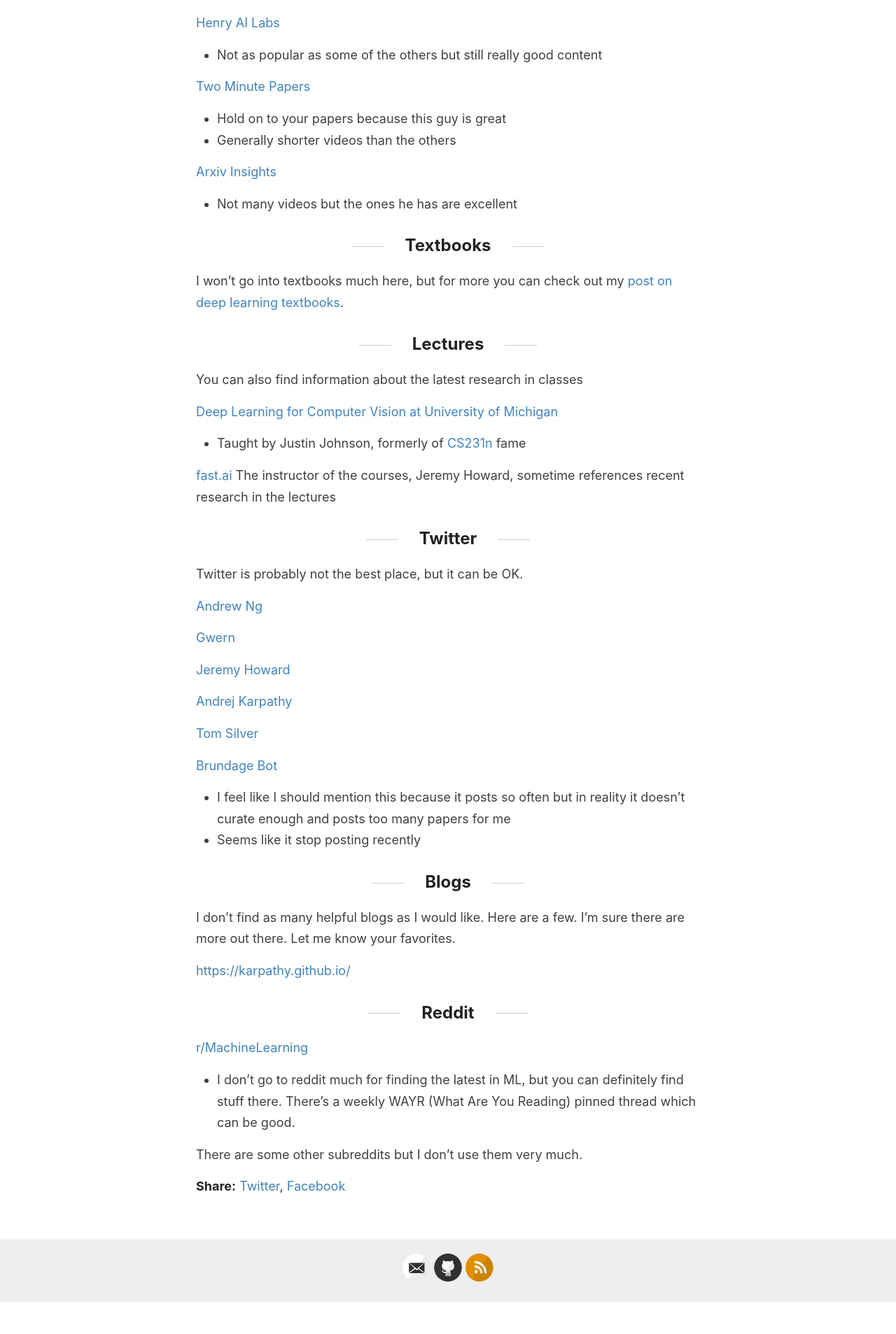
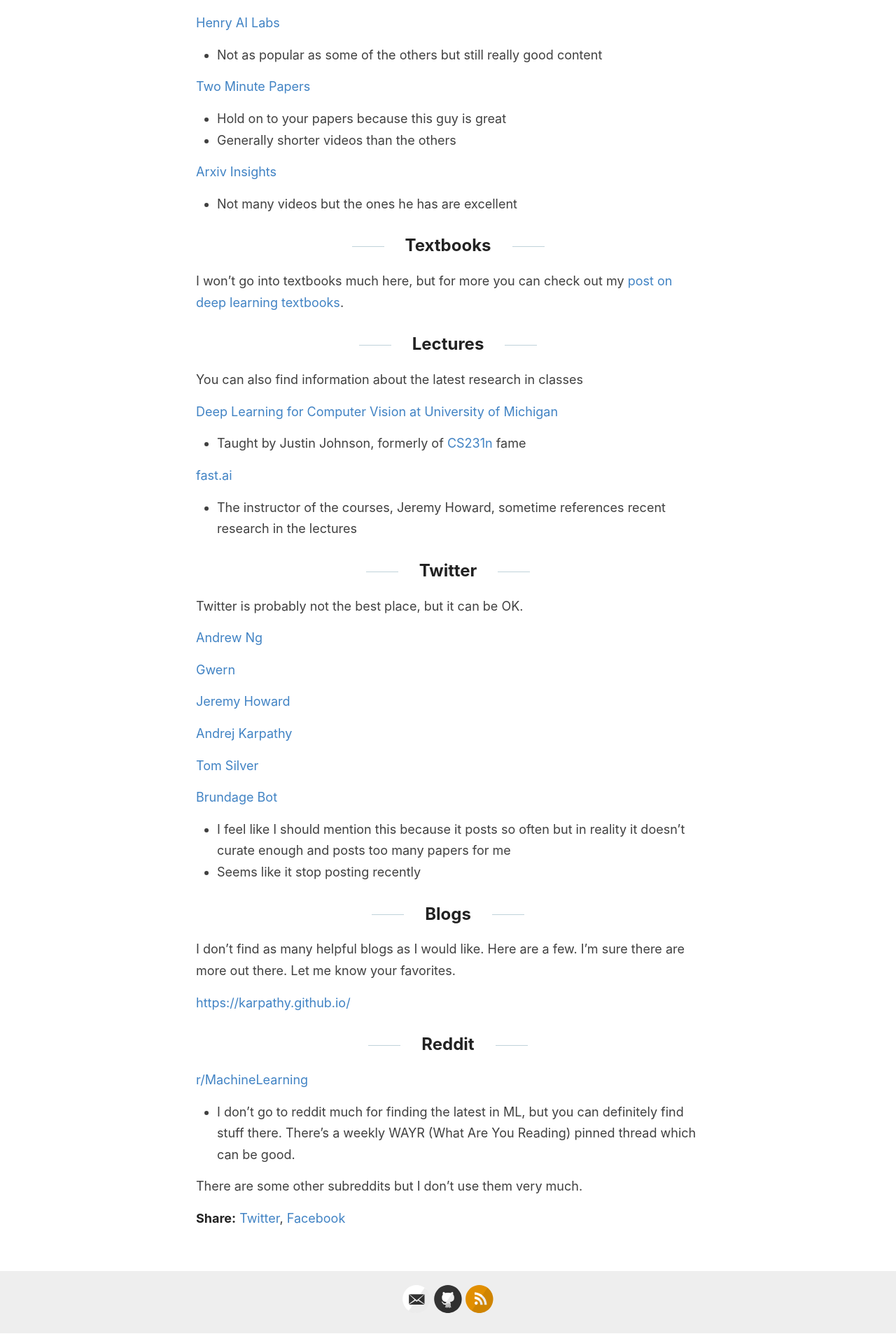
Before and after one commit to jss367/blog, a Jekyll site: the page built from _posts/2021-02-01-how-to-find-the-latest-machine-learning-research.md, in a window 1280 px wide. Shown: the part 2217-4124 px from the top of the page at 70% size. Built offline with Jekyll 4.4.1, drawn with Linux system fonts in a browser that asks for light colours; our own code applies the rules of GitHub Pages for plain Markdown files; before the commit the page ends 4078 px from its top, so only the background shows below that.

```diff
--- a/_posts/2021-02-01-how-to-find-the-latest-machine-learning-research.md
+++ b/_posts/2021-02-01-how-to-find-the-latest-machine-learning-research.md
@@ -76,7 +76,7 @@ You can also find information about the latest research in classes
 * Taught by Justin Johnson, formerly of [CS231n](http://cs231n.stanford.edu/) fame
 
 [fast.ai](https://www.fast.ai/)
-The instructor of the courses, Jeremy Howard, sometime references recent research in the lectures
+* The instructor of the courses, Jeremy Howard, sometime references recent research in the lectures
 
 
 ## Twitter
```
